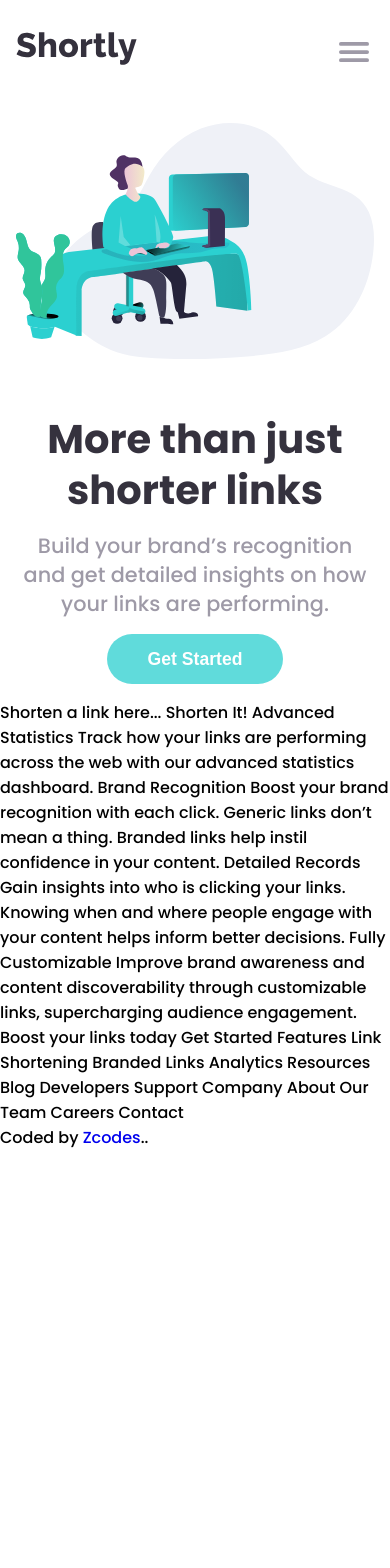
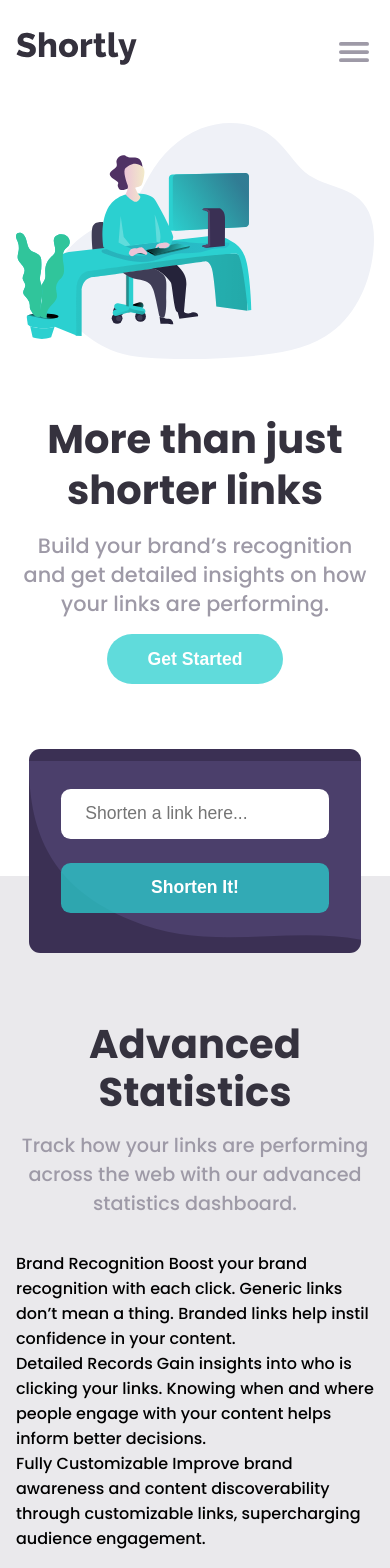
Before and after one commit to FawaleAyomide/url-shortening-api-master, a React (Create React App) app in the folder url-shortening/: page / in a window 390 px wide. Shown: the top 1568 px of the page. Before the commit the page ends 1150 px from the top, so only its background shows below. Built offline with nearby package versions, Linux system fonts and the light colour scheme.

Commit message:
style update

```diff
--- a/url-shortening/src/Section/Home.js
+++ b/url-shortening/src/Section/Home.js
@@ -31,35 +31,52 @@ const Home = () => {
     </div>
     </main>
     </header>
-
-  Shorten a link here...
-
-  Shorten It!
-
-  Advanced Statistics
-
-  Track how your links are performing across the web with our
+    <section>
+        <div className="sect-1-cont">
+    <section>
+        <div className="shorten" data-aos='zoom-in-up'>
+        <input type="text" placeholder="Shorten a link here..." />
+        <button className="btn">Shorten It!</button>
+        </div>
+    </section>
+        <div className="sect-1">
+            <div className="head">
+            <h1>Advanced Statistics</h1>
+            <p>Track how your links are performing across the web with our
             advanced statistics dashboard.
-
+            </p>
+            </div>
+            <div className="box-cont">
+                <div className="box">
                     Brand Recognition
 
                     Boost your brand recognition with each click. Generic links don’t
                     mean a thing. Branded links help instil confidence in your content.
-
+                </div>
+                <div className="box">
                     Detailed Records
 
                     Gain insights into who is clicking your links. Knowing when and where
                     people engage with your content helps inform better decisions.
-
+                </div>
+                <div className="box">
                     Fully Customizable
 
                     Improve brand awareness and content discoverability through customizable
                     links, supercharging audience engagement.
-
+                </div>
+            </div>
+        </div>
+        </div>
+    </section>
+    <section>
+        <div className="sect-2">
             Boost your links today
 
             Get Started
-
+        </div>
+    </section>
+    <footer>
             Features
 
             Link Shortening
@@ -82,6 +99,8 @@ const Home = () => {
             <div class="attribution">
                 Coded by <a href="https://my-portfolio-swart-xi.vercel.app/">Zcodes</a>..
             </div>
+    </footer>
+
   </div>;
 };
 
--- a/url-shortening/src/Style/index.css
+++ b/url-shortening/src/Style/index.css
@@ -59,7 +59,7 @@ main{
   min-width: 100%;
   margin: auto;
   gap: 4rem;
-  padding: 2rem 2.5rem 1rem;
+  padding: 2rem 2.5rem 12rem;
 }
 main .text{
   display: flex;
@@ -95,10 +95,84 @@ main .btn:hover{
   padding: .9rem 2.1rem;
   width: 11.1rem;
 }
-main .img{
-  /* width: 40%; */
-}
 main .hero{
   width: 35rem;
   height: 25rem;
 }
+/* shorten */
+.sect-1-cont{
+  position: relative;
+}
+.shorten{
+  display: flex;
+  padding: 4.5rem 3rem;
+  border-radius: .7rem;
+  width: 80%;
+  margin: auto;
+  gap: 1.5rem;
+  background: url(../images/bg-shorten-desktop.svg) center no-repeat;
+  background-size: cover;
+  background-color: var(--Dark-Violet);
+  position: absolute;
+  top: -28%;
+  left: 0;
+  right: 0;
+}
+.shorten input{
+  border-radius: .6rem;
+  width: 100%;
+  padding: .9rem 0 .9rem 1.5rem;
+  font-size: 1.1rem;
+  cursor: pointer;
+  border: none;
+}
+.shorten input.active{
+  border-color: var(--Red);
+}
+.shorten input:focus{
+  border-color: var(--Red);
+}
+.shorten .btn{
+  width: 11rem;
+  background-color: var(--Cyan);
+  color: var(--White);
+  border-radius: .6rem;
+  padding: .9rem 2rem;
+  font-size: 1.1rem;
+  font-weight: 700;
+  cursor: pointer;
+  white-space: nowrap;
+}
+.shorten .btn:hover{
+  background-color: var(--Trans);
+  transition: .6s ease-in-out all;
+  padding: .9rem 2.1rem;
+  width: 11.1rem;
+}
+/* section-1 */
+.sect-1{
+  display: flex;
+  flex-direction: column;
+  gap: 2rem;
+  background-color: var(--GrayT);
+  padding: 12rem 1rem 2rem;
+  place-items: center;
+}
+.sect-1 .head{
+  display: flex;
+  flex-direction: column;
+  gap: 1rem;
+  text-align: center;
+}
+.sect-1 .head h1{
+    font-size: 2.5rem;
+    font-weight: 700;
+    color: var(--Very-Dark-Blue);
+    line-height: 3rem;
+}
+.sect-1 .head p{
+    color: var(--Grayish-Violet);
+    font-size: 1.2rem;
+    width: 30rem;
+    line-height: 1.8rem;
+}
--- a/url-shortening/src/Style/media.css
+++ b/url-shortening/src/Style/media.css
@@ -78,7 +78,32 @@
     transition: 0.6s ease-in all;
   }
 }
-
+/* shorten */
+@media (min-width: 1385px) {
+  .shorten {
+    width: 69.5rem;
+  }
+}
+@media (max-width: 630px) {
+  .shorten {
+    flex-direction: column;
+    width: 85%;
+    padding: 2.5rem 2rem;
+    background: url(../images/bg-shorten-mobile.svg) center no-repeat;
+    background-size: contain;
+    background-color: var(--Dark-Violet);
+    top: -18%;
+  }
+  .shorten .input {
+    width: 100%;
+  }
+  .shorten .btn {
+    width: 100%;
+  }
+  .shorten .btn:hover {
+    width: 100%;
+  }
+}
 /* main */
 @media (max-width: 1190px) {
   main {
@@ -124,7 +149,7 @@
     gap: 3rem;
     flex-direction: column-reverse;
     text-align: center;
-    padding: 2rem 1rem 1rem;
+    padding: 2rem 1rem 12rem;
   }
   main h1 {
     width: 100%;
@@ -134,9 +159,6 @@
   main p {
     width: 100%;
   }
-  main .btn {
-    margin: auto;
-  }
 }
 @media (max-width: 400px) {
   main h1 {
@@ -144,10 +166,16 @@
     font-size: 2.5rem;
     line-height: 3.2rem;
   }
-  main p {
+}
+
+/* section-1 */
+@media (max-width: 630px) {
+  .sect-1{
+    padding: 9rem 1rem 2rem;
+  }
+}
+@media (max-width: 550px) {
+  .sect-1 .head p {
     width: 100%;
   }
-  main .btn {
-    margin: auto;
-  }
 }
--- a/url-shortening/src/Style/root.css
+++ b/url-shortening/src/Style/root.css
@@ -25,12 +25,14 @@ html {
 
 :root{
 --Cyan: hsla(180, 66%, 49%, 0.747);
---Trans: hsla(180, 66%, 49%, 0.596);
+--Trans: hsla(180, 84%, 53%, 0.89);
 --Dark-Violet: hsl(257, 27%, 26%);
 --Red: hsl(0, 87%, 67%);
 --Gray: hsl(0, 0%, 75%);
+/* --GrayT: hsla(0, 0%, 75%, 0.253); */
 --White: hsl(0, 0%, 100%);
 --Grayish-Violet: hsl(257, 7%, 63%);
+--GrayT: hsla(258, 7%, 63%, 0.219);
 --Very-Dark-Blue: hsl(255, 11%, 22%);
 --Very-Dark-Violet: hsl(260, 8%, 14%);
 --Font-family: 'Poppins', sans-serif;
```
Lines whose indentation alone changed are shown as unchanged.
